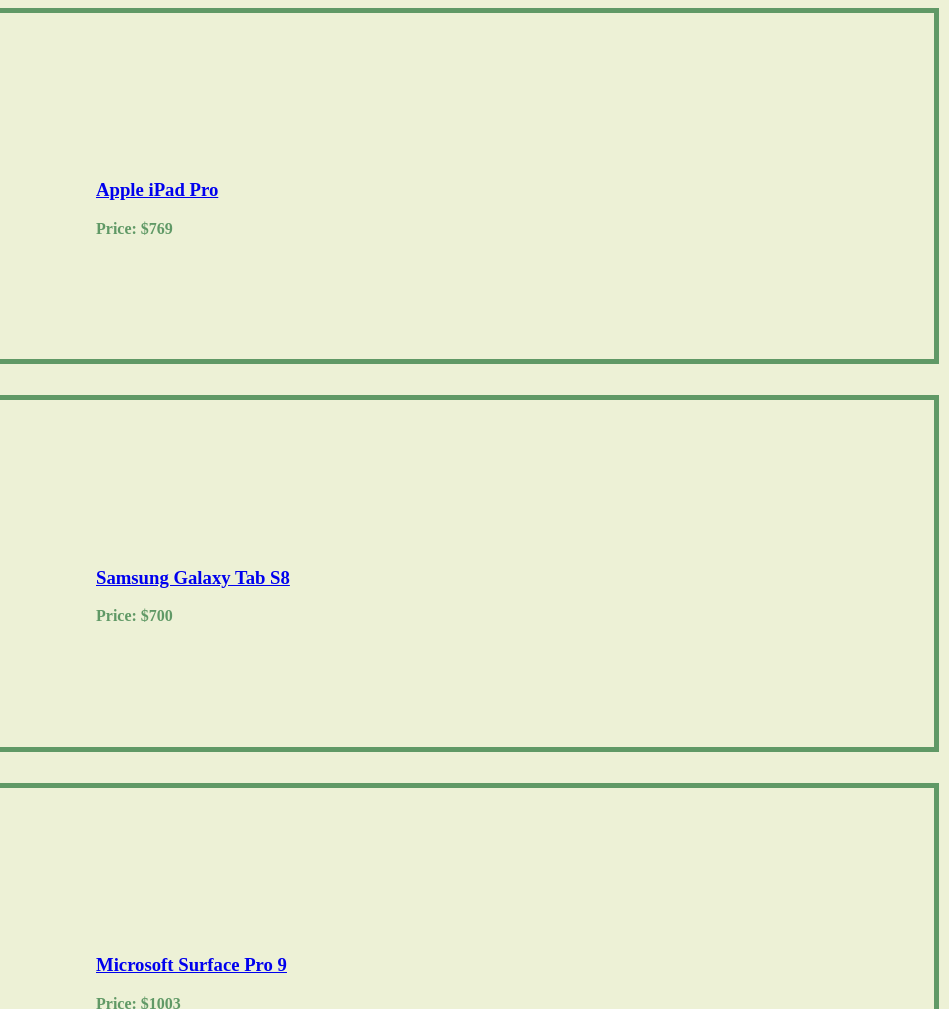
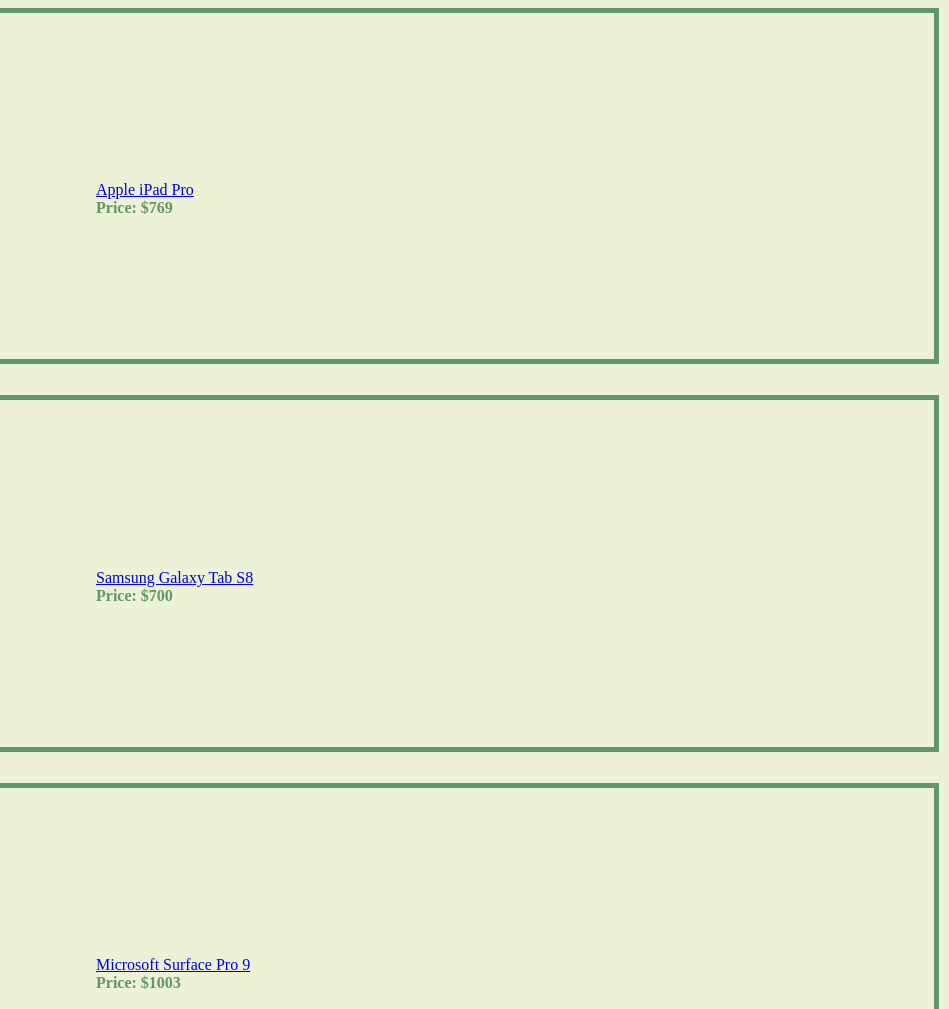
Before and after one commit to khanh7516/khanh7516.github.io, a plain HTML site: page index.html in a window 1280 px wide. Shown: the part 103-1112 px from the top of the page, 331-1280 px from the left. Drawn offline with Linux system fonts and the light colour scheme.

Commit message:
update index.html
replace h3 -> span

```diff
--- a/index.html
+++ b/index.html
@@ -20,7 +20,8 @@
           <img src="./images/apple1/apple1.jfif" />
         </div>
         <div class="content">
-          <a href="/html/apple-ipad-pro.html"><h3>Apple iPad Pro</h3></a>
+          <a href="/html/apple-ipad-pro.html"><span>Apple iPad Pro</span></a>
+          <br>
           <b>Price: $769</b>
         </div>
       </div>
@@ -33,8 +34,9 @@
         </div>
         <div class="content">
           <a href="./html/samsung-galaxy-tab-s8.html"
-            ><h3>Samsung Galaxy Tab S8</h3></a
+            ><span>Samsung Galaxy Tab S8</span></a
           >
+          <br>
           <b>Price: $700</b>
         </div>
       </div>
@@ -47,8 +49,9 @@
         </div>
         <div class="content">
           <a href="./html/microsoft-surface-pro-9.html"
-            ><h3>Microsoft Surface Pro 9</h3></a
+            ><span>Microsoft Surface Pro 9</span></a
           >
+          <br>
           <b>Price: $1003</b>
         </div>
       </div>
@@ -61,8 +64,9 @@
         </div>
         <div class="content">
           <a href="./html/apple-102-inch-ipad.html"
-            ><h3>Apple 10.2-inch iPad</h3></a
+            ><span>Apple 10.2-inch iPad</span></a
           >
+          <br>
           <b>Price: $330</b>
         </div>
       </div>
@@ -75,8 +79,9 @@
         </div>
         <div class="content">
           <a href="./html/amazon-fire-hd-10-kids-pro.html"
-            ><h3>Amazon Fire HD 10 Kids Pro</h3></a
+            ><span>Amazon Fire HD 10 Kids Pro</span></a
           >
+          <br>
           <b>Price: $200</b>
         </div>
       </div>
```
